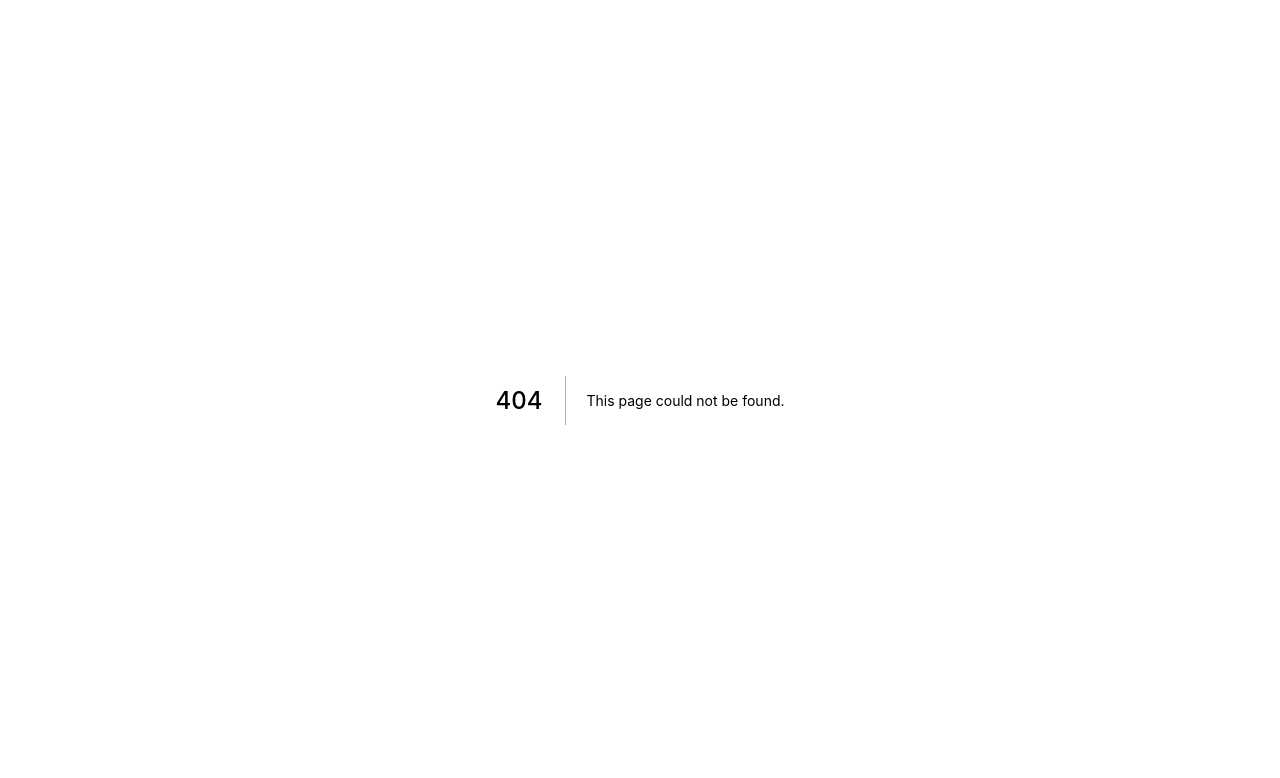
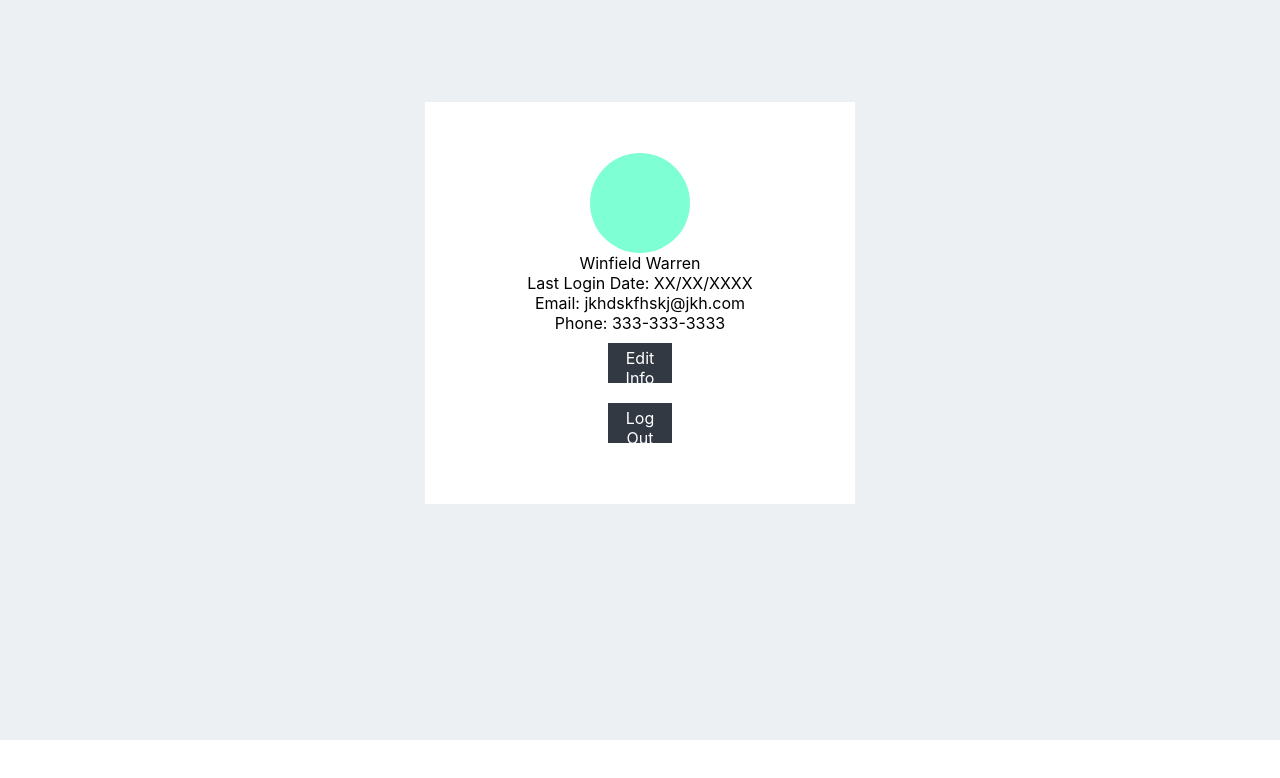
Before and after one commit to comp426-2022-spring/a99-petra, a Next.js app: page /simpleProfile in a window 1280 px wide. Before the commit this address had no page. Shown: the top 778 px of the page. Built offline with nearby package versions, Linux system fonts and the light colour scheme.

Commit message:
made login page- some issues with styling

```diff
--- /dev/null
+++ b/pages/simpleProfile.js
@@ -0,0 +1,34 @@
+import React, { useEffect, useState } from "react";
+import styles from '../styles/profile.module.css';
+
+export default function Home() {
+    return (
+        <div className={styles.contain}>
+            <div className={styles.profile}>
+                <div className={styles.circle}>
+
+                </div>
+                <div>
+                    Winfield Warren
+                </div>
+
+                <div>
+                    Last Login Date: XX/XX/XXXX <br></br>
+                    Email: jkhdskfhskj@jkh.com <br></br>
+                    Phone: 333-333-3333 <br></br>
+                </div>
+
+                <a className={styles.button}>
+                    Edit Info
+                </a>
+
+                <a className={styles.button}>
+                    Log Out
+                </a>
+            </div>
+
+        </div>
+
+
+    )
+}
--- /dev/null
+++ b/styles/dash.module.css
@@ -0,0 +1,135 @@
+.grid{
+    display: grid;
+    height: 100vh;
+    background-color: #ECF0F3;
+    grid-template-columns: .3fr 1fr 1fr 1fr;
+    grid-template-rows: .4fr 1fr 1fr .3fr;
+    grid-gap: 5px;
+}
+
+.header{
+    background-color: #F6F7F9;
+    grid-column-start: 2;
+    grid-column-end: 5;
+    grid-row-start: 1;
+    grid-row-end: 2;
+}
+
+.footer{
+    grid-column-start: 2;
+    grid-column-end: 5;
+    grid-row-start: 4;
+    grid-row-end: 5;
+}
+
+.bigBox{
+    background-color: white;
+    grid-column-start: 2;
+    grid-column-end: 4;
+    grid-row-start: 2;
+    grid-row-end: 4;
+    padding: 3%;
+    margin: 11px;
+    margin-left: 30px;
+}
+
+.bigBox:hover{
+    border-radius: 6px;
+}
+
+.smallBox1{
+    background-color: white;
+    grid-column-start: 4;
+    grid-column-end: 5;
+    grid-row-start: 2;
+    grid-row-end: 3;
+    margin: 11px;
+    margin-right: 30px;
+    padding: 3%;
+}
+
+.smallBox1:hover{
+    border-radius: 6px;
+}
+
+.smallBox2{
+    background-color: white;
+    grid-column-start: 4;
+    grid-column-end: 5;
+    grid-row-start: 3;
+    grid-row-end: 4;
+    margin: 11px;
+    margin-right: 30px;
+    padding: 3%;
+}
+
+.smallBox2:hover{
+    animation-duration: .3s;
+    border-radius: 6px;
+}
+
+.sidebar{
+    background-color: #272E38;
+    grid-column-start: 1;
+    grid-column-end: 2;
+    grid-row-start: 1;
+    grid-row-end: 5;
+    padding: 10px;
+
+}
+
+.profile{
+    background-color: #323943;
+    height: 30%;
+    padding: 10px;
+    display: flex;
+    flex-direction: column;
+    align-items: center;
+    color: white;
+}
+
+.profile:hover{
+    margin-left: -10px;
+    margin-right: -10px;
+}
+
+.circle{
+    border-radius: 100%;
+    background-color: aquamarine;
+    width: 80%;
+    height: 40%;
+    max-width: 78px;
+}
+
+.circle2{
+    border-radius: 100%;
+    background-color: aquamarine;
+    width: 450px;
+    height: 450px;
+}
+
+.profInfo{
+    text-align: center;
+}
+
+.linkButton{
+    background-color: #323943;
+    height: 30%;
+    padding: 10px;
+    display: flex;
+    flex-direction: column;
+    align-items: center;
+    color: white;
+}
+
+.linkButton:hover{
+    margin-left: -10px;
+    margin-right: -10px;
+}
+
+.linkContainer{
+    display: flex;
+    flex-direction: column;
+    padding-top: 10px;
+    padding-bottom: 10px;
+}
--- a/styles/loginStyles.module.css
+++ b/styles/loginStyles.module.css
@@ -8,6 +8,8 @@
     padding-bottom: 10%;
     height: 100%;
     align-content: center;
+    justify-content: center;
+    display: flex;
 }
 
 .mainBox{
@@ -15,6 +17,8 @@
     justify-content: center;
     width: 70%;
     background-color: white;
+    align-self: center;
+    justify-self: center;
 }
 
 .loginBox{
--- /dev/null
+++ b/styles/profile.module.css
@@ -0,0 +1,41 @@
+.profile{
+    display: flex;
+    flex-direction: column;
+    justify-content: center;
+    align-content: center;
+    text-align: center;
+    background-color: white;
+    width: 40%;
+    height: 75%;
+}
+
+.circle{
+    border-radius: 100%;
+    background-color: aquamarine;
+    height: 100px;
+    width: 100px;
+    align-self: center;
+}
+
+.button{
+    background-color: #323943;
+    color: white;
+    width: 15%;
+    height: 10%;
+    padding: 5px;
+    margin: 10px;
+    align-self: center;
+}
+
+.button:hover{
+    opacity: 50%;
+}
+
+.contain{
+    display: flex;
+    justify-content: center;
+    align-content: center;
+    background-color: #ECF0F3;
+    height: 740px;
+    padding: 8%;
+}
```
Also changed, not shown: pages/simpleDashboard.js (added, +47 -0 lines).
